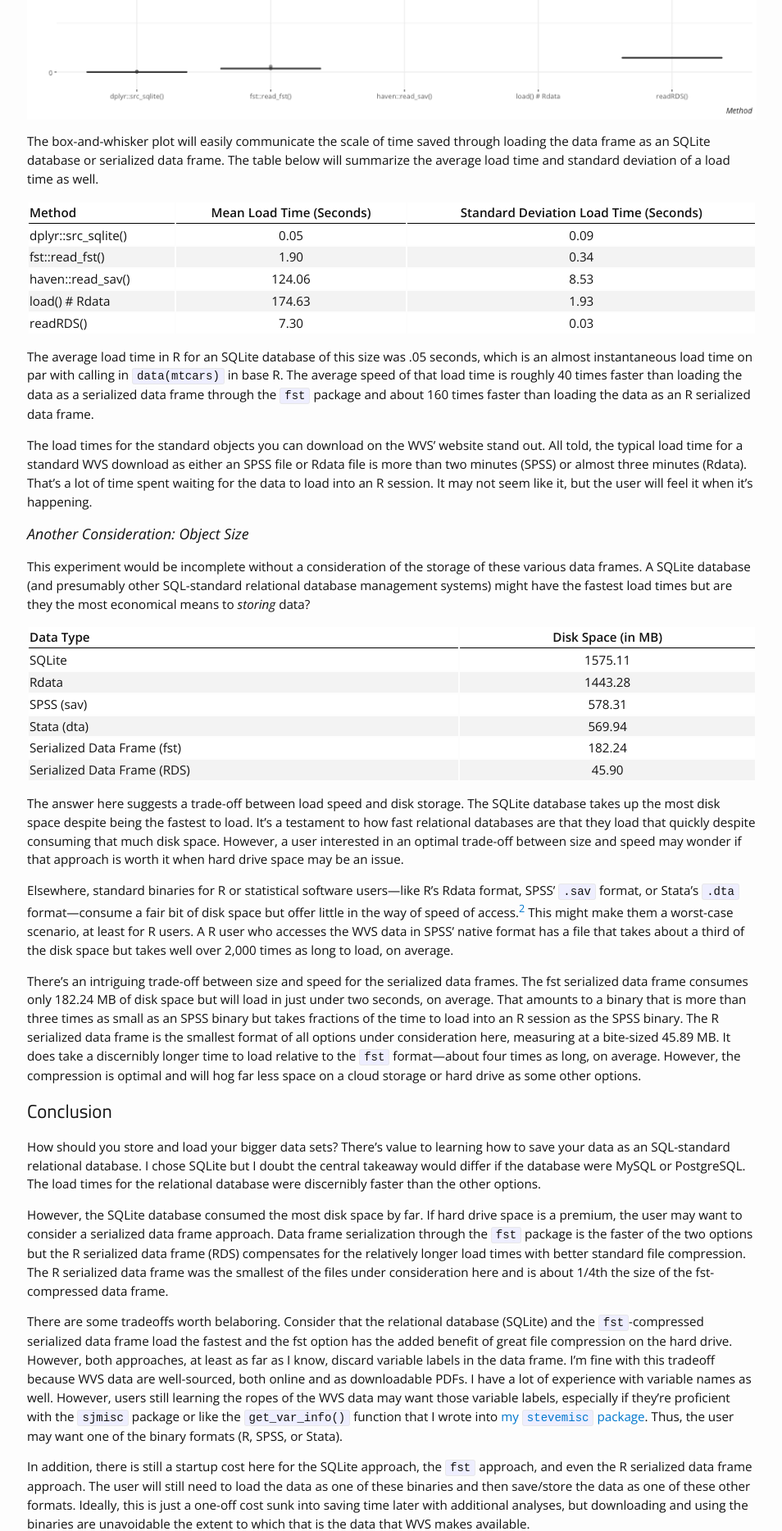
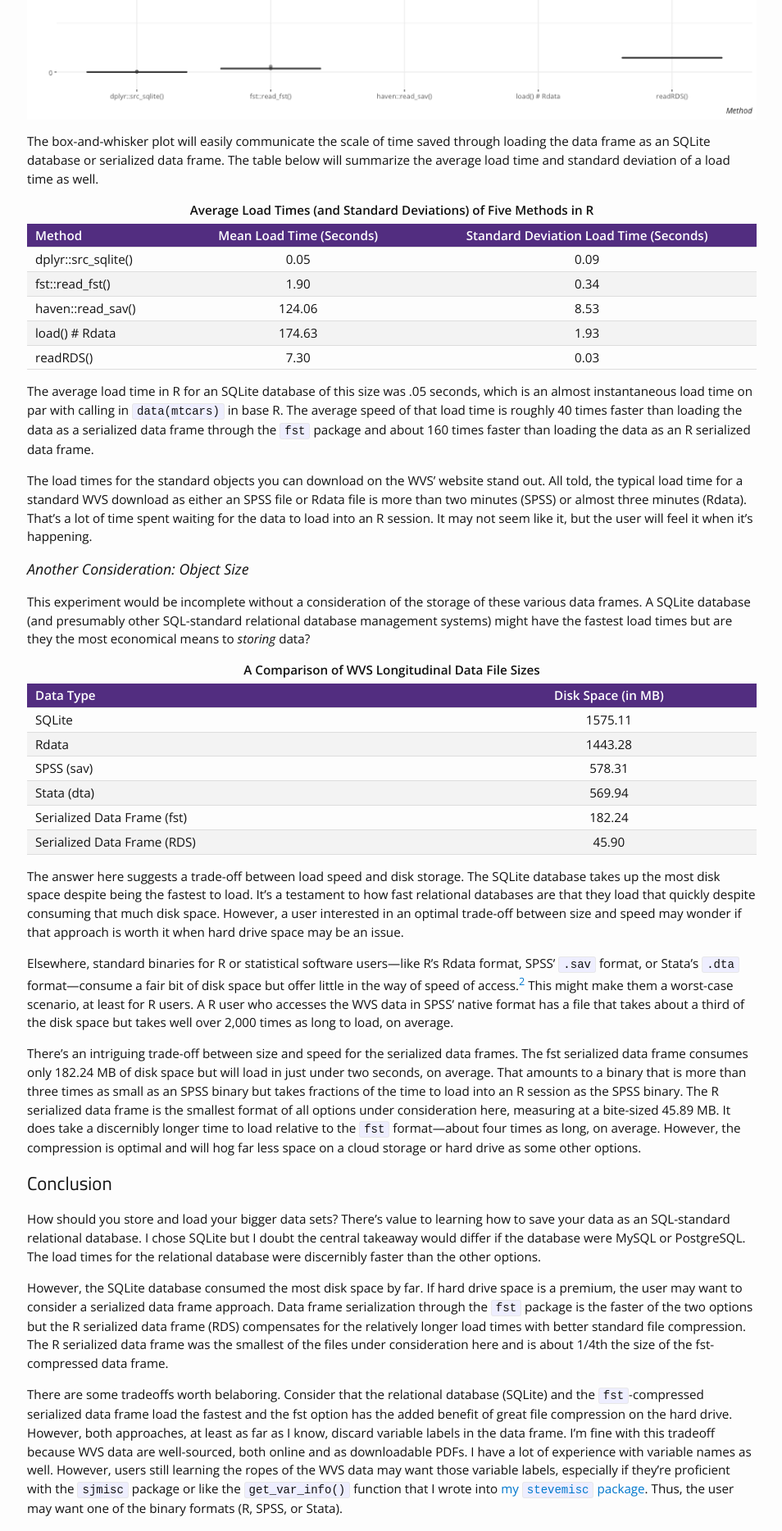
Before and after one commit to svmiller/svmiller.github.io, a Jekyll site: the page built from _posts/2019-01-22-how-should-you-store-load-bigger-data-sets-wvs.md, in a window 1280 px wide. Shown: the part 2209-4077 px from the top of the page at 82% size, without its empty margins (162-1116 px from the left). Built offline with Jekyll 4.4.1, drawn with Linux system fonts in a browser that asks for light colours; nearby versions of some CDN libraries; some web fonts are replaced; comment, search, counter and statistics services are not loaded.

Commit message:
table changes

````diff
--- a/_posts/2019-01-22-how-should-you-store-load-bigger-data-sets-wvs.md
+++ b/_posts/2019-01-22-how-should-you-store-load-bigger-data-sets-wvs.md
@@ -14,7 +14,7 @@ categories: R
 <style>
   .myTable {
     padding-bottom: 15px;
-    width: 100%
+    width: 100%;
   }
 
   .myTable th {
@@ -24,13 +24,13 @@ categories: R
   }
 
 .myTable table {
-  border-spacing: 0;
+  border-spacing: 0px;
   border-collapse: collapse;
   }
 
   .myTable tr:nth-child(even) {background: #f3f3f3}
-.myTable tr:nth-child(odd) {background: #fff}
-.myTable td {margin-right: 0}
+.myTable tr:nth-child(odd) {background: #fdfdfd}
+.myTable td { padding: 3px 3px 3px 10px }
 </style>
 
 
@@ -86,7 +86,8 @@ Here is a box-and-whisker plot of the load times across the 10 trials for each f
 
 The box-and-whisker plot will easily communicate the scale of time saved through loading the data frame as an SQLite database or serialized data frame. The table below will summarize the average load time and standard deviation of a load time as well.
 
-<table class="myTable">
+<table id="stevetable">
+<caption>Average Load Times (and Standard Deviations) of Five Methods in R</caption>
  <thead>
   <tr>
    <th style="text-align:left;"> Method </th>
@@ -131,7 +132,8 @@ The load times for the standard objects you can download on the WVS' website sta
 
 This experiment would be incomplete without a consideration of the storage of these various data frames. A SQLite database (and presumably other SQL-standard relational database management systems) might have the fastest load times but are they the most economical means to *storing* data?
 
-<table class="myTable">
+<table id="stevetable">
+<caption>A Comparison of WVS Longitudinal Data File Sizes</caption>
  <thead>
   <tr>
    <th style="text-align:left;"> Data Type </th>
--- /dev/null
+++ b/_sass/_table.scss
@@ -0,0 +1,28 @@
+#stevetable {
+	width: 100%;
+	margin-bottom: 15px;
+	border-collapse: collapse;
+
+}
+
+#stevetable caption {
+	font-weight: bold;
+	padding-bottom: 5px;
+}
+
+#stevetable th {
+	font-weight: bold;
+	color: #fff;
+	border-bottom: 1px #ddd solid;
+	background: $clemson-purple;
+	padding: 3px 3px 3px 10px
+}
+
+
+#stevetable td {
+	padding: 3px 3px 3px 10px;
+	border-bottom: 1px #ddd solid;
+}
+
+#stevetable tr:nth-child(even) {background: #f3f3f3}
+#stevetable tr:nth-child(odd) {background: #fdfdfd}
--- a/_source/2019-01-22-how-should-you-store-load-bigger-data-sets-wvs.Rmd
+++ b/_source/2019-01-22-how-should-you-store-load-bigger-data-sets-wvs.Rmd
@@ -113,7 +113,8 @@ combined_times %>%
   summarize(`Mean Load Time (Seconds)` = round(mean(elapsed), 2),
             `Standard Deviation Load Time (Seconds)` = round(sd(elapsed), 2)) %>%
   kable(., format="html",
-        table.attr='class="myTable"',
+        table.attr='id="stevetable"',
+        caption = "Average Load Times (and Standard Deviations) of Five Methods in R",
         align=c("l","c","c"))
 
 ```
@@ -143,7 +144,8 @@ tribble(~`Data Type`, ~`Disk Space (in MB)`,
         "Serialized Data Frame (fst)", fst_size,
         "Serialized Data Frame (RDS)", rds_size)  %>%
   kable(., format="html",
-        table.attr='class="myTable"',
+        caption = "A Comparison of WVS Longitudinal Data File Sizes",
+        table.attr='id="stevetable"',
         align=c("l","c"))
 
 ```
--- a/css/main.scss
+++ b/css/main.scss
@@ -56,5 +56,6 @@ $on-laptop:        950px;
         "base",
         "layout",
         "syntax-highlighting",
-	"fancy-image"
+	"fancy-image",
+	"table"
 ;
````
